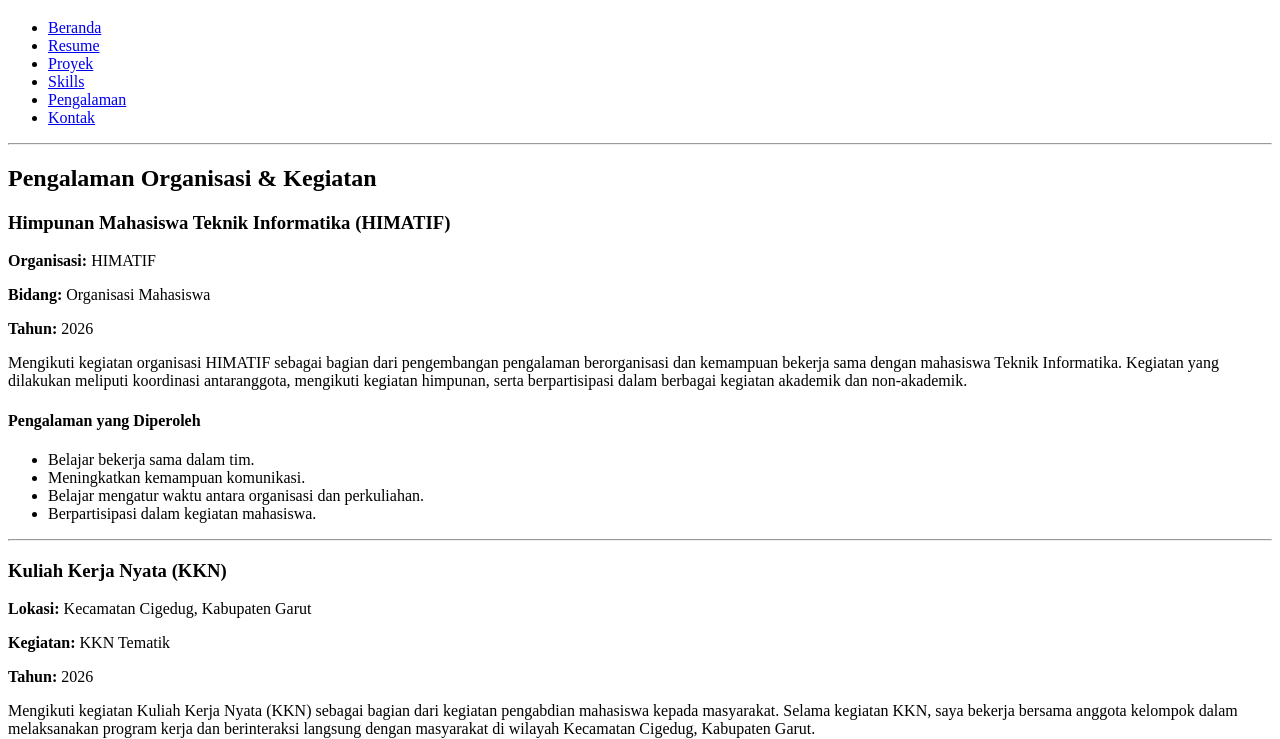
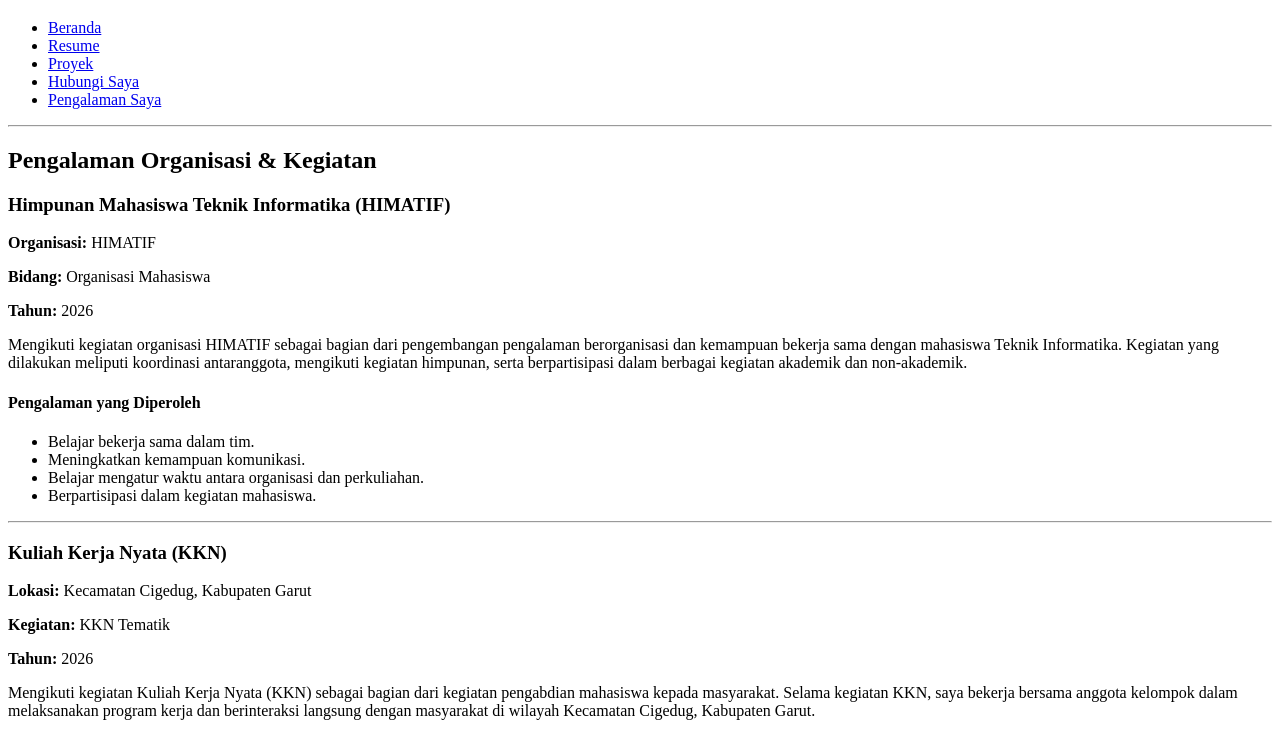
Before and after one commit to MochRaskyy16/Prak-Pemograman-Web1, a plain HTML site: page Modul 2/experience.html in a window 1280 px wide. Shown: the part 61-800 px from the top of the page. Drawn offline with Linux system fonts and the light colour scheme.

Commit message:
Menambahkan proyek portofolio_update

```diff
--- a/Modul 2/experience.html
+++ b/Modul 2/experience.html
@@ -17,9 +17,8 @@
                 <li><a href="index.html">Beranda</a></li>
                 <li><a href="resume.html">Resume</a></li>
                 <li><a href="project.html">Proyek</a></li>
-                <li><a href="skills.html">Skills</a></li>
-                <li><a href="experience.html">Pengalaman</a></li>
-                <li><a href="kontak.html">Kontak</a></li>
+                <li><a href="kontak.html">Hubungi Saya</a></li>
+                 <li><a href="experience.html">Pengalaman Saya</a></li>
             </ul>
         </nav>
     </header>
```
Also changed, not shown: Modul 2/index.html (+1 -1 lines), Modul 2/kontak.html (+1 -1 lines), Modul 2/project.html (+1 -1 lines), Modul 2/resume.html (+1 -1 lines).
